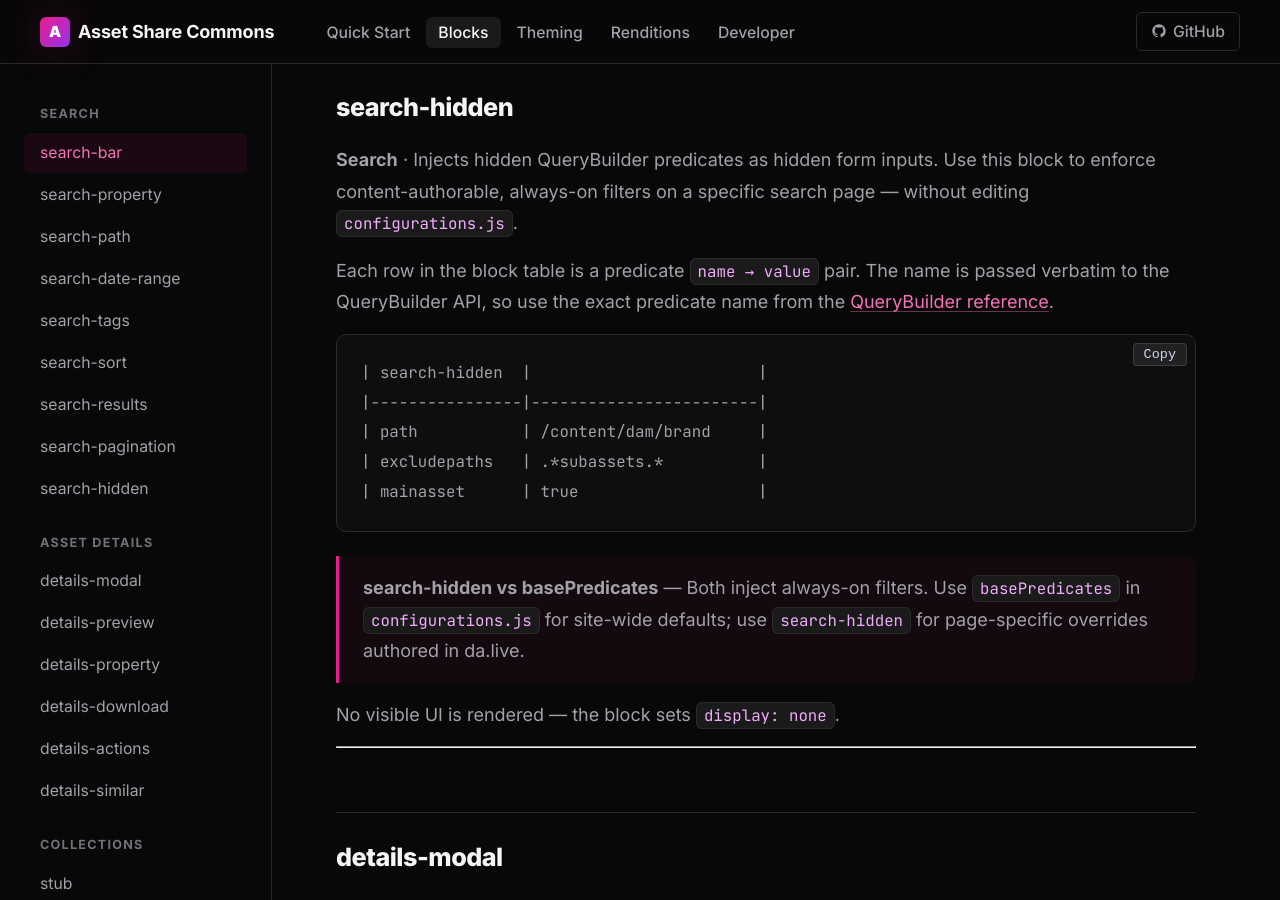
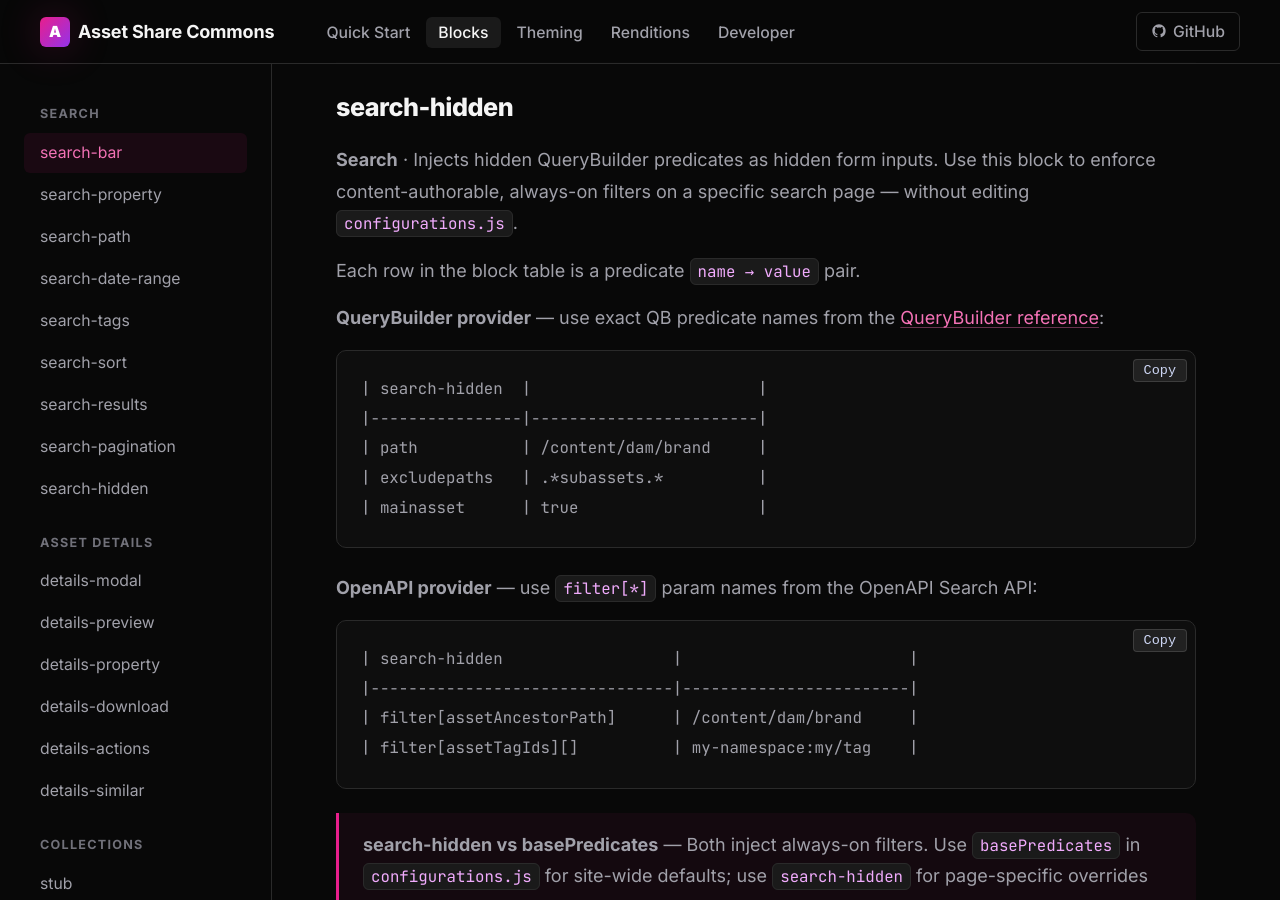
Before and after one commit to davidjgonzalez/asset-share-commons-eds, a Jekyll site: the page built from blocks.md, in a window 1280 px wide and 900 px high, scrolled down 6583 px. Built offline with Jekyll 4.4.1, drawn with Linux system fonts in a browser that asks for light colours.

Commit message:
docs: add OpenAPI filter param usage to search-hidden
Co-Authored-By: Claude Sonnet 4.6 <noreply@anthropic.com>

````diff
--- a/blocks.md
+++ b/blocks.md
@@ -227,7 +227,9 @@ No configuration required.
 
 **Search** · Injects hidden QueryBuilder predicates as hidden form inputs. Use this block to enforce content-authorable, always-on filters on a specific search page — without editing `configurations.js`.
 
-Each row in the block table is a predicate `name → value` pair. The name is passed verbatim to the QueryBuilder API, so use the exact predicate name from the [QueryBuilder reference](/querybuilder).
+Each row in the block table is a predicate `name → value` pair.
+
+**QueryBuilder provider** — use exact QB predicate names from the [QueryBuilder reference](/querybuilder):
 
 ```
 | search-hidden  |                        |
@@ -235,6 +237,15 @@ Each row in the block table is a predicate `name → value` pair. The name is pa
 | path           | /content/dam/brand     |
 | excludepaths   | .*subassets.*          |
 | mainasset      | true                   |
+```
+
+**OpenAPI provider** — use `filter[*]` param names from the OpenAPI Search API:
+
+```
+| search-hidden                  |                        |
+|--------------------------------|------------------------|
+| filter[assetAncestorPath]      | /content/dam/brand     |
+| filter[assetTagIds][]          | my-namespace:my/tag    |
 ```
 
 > **search-hidden vs basePredicates** — Both inject always-on filters. Use `basePredicates` in `configurations.js` for site-wide defaults; use `search-hidden` for page-specific overrides authored in da.live.
````
